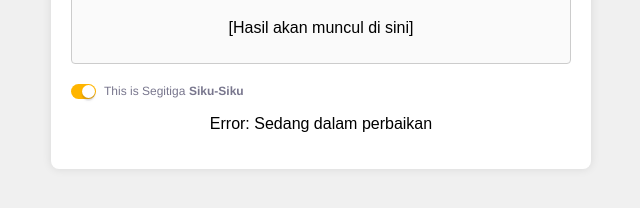
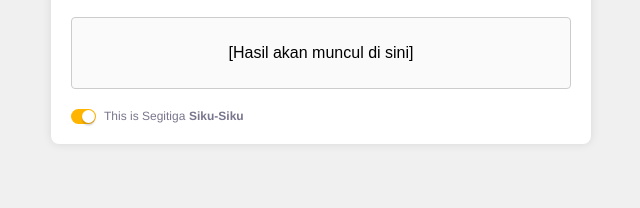
Before and after one commit to kanz-z/kanz_portofolio, a plain HTML site: page proyek/segitiga/siku siku/siku.html in a window 1280 px wide. Shown: the part 398-606 px from the top of the page, without its empty margins (319-959 px from the left). Drawn offline with Linux system fonts and the light colour scheme.

Commit message:
Update siku.html

```diff
--- a/proyek/segitiga/siku siku/siku.html
+++ b/proyek/segitiga/siku siku/siku.html
@@ -29,7 +29,6 @@
                 </span>
             </label>
         </div>
-        <p>Error: Sedang dalam perbaikan</p>
     </div>
     <script src="scripts.js"></script>
 </body>
```
